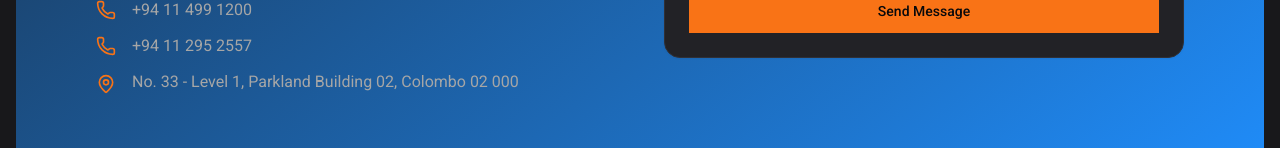
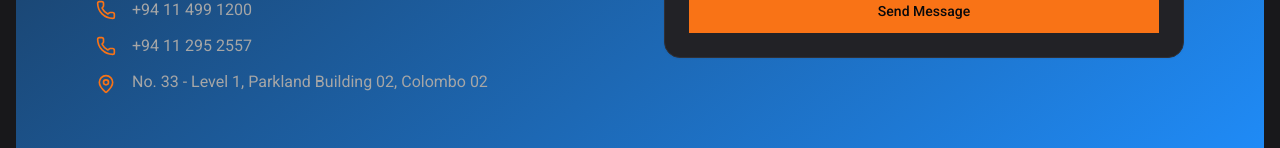
Before and after one commit to DARK-V-98/bigcostan, a Next.js app: page / in a window 1280 px wide. Shown: the part 4464-4612 px from the top of the page. Built offline with nearby package versions, Linux system fonts and the light colour scheme; no server answers; the database is empty.

Commit message:
No. 33 - Level 1, Parkland Building 02, Colombo 02 add it like this

```diff
--- a/src/components/sections/contact.tsx
+++ b/src/components/sections/contact.tsx
@@ -106,7 +106,7 @@ export default function Contact() {
                 </div>
                 <div className="flex items-start gap-4">
                   <MapPin className="h-5 w-5 text-primary flex-shrink-0 mt-1" />
-                  <span>No. 33 - Level 1, Parkland Building 02, Colombo 02 000</span>
+                  <span>No. 33 - Level 1, Parkland Building 02, Colombo 02</span>
                 </div>
               </div>
             </div>
```
